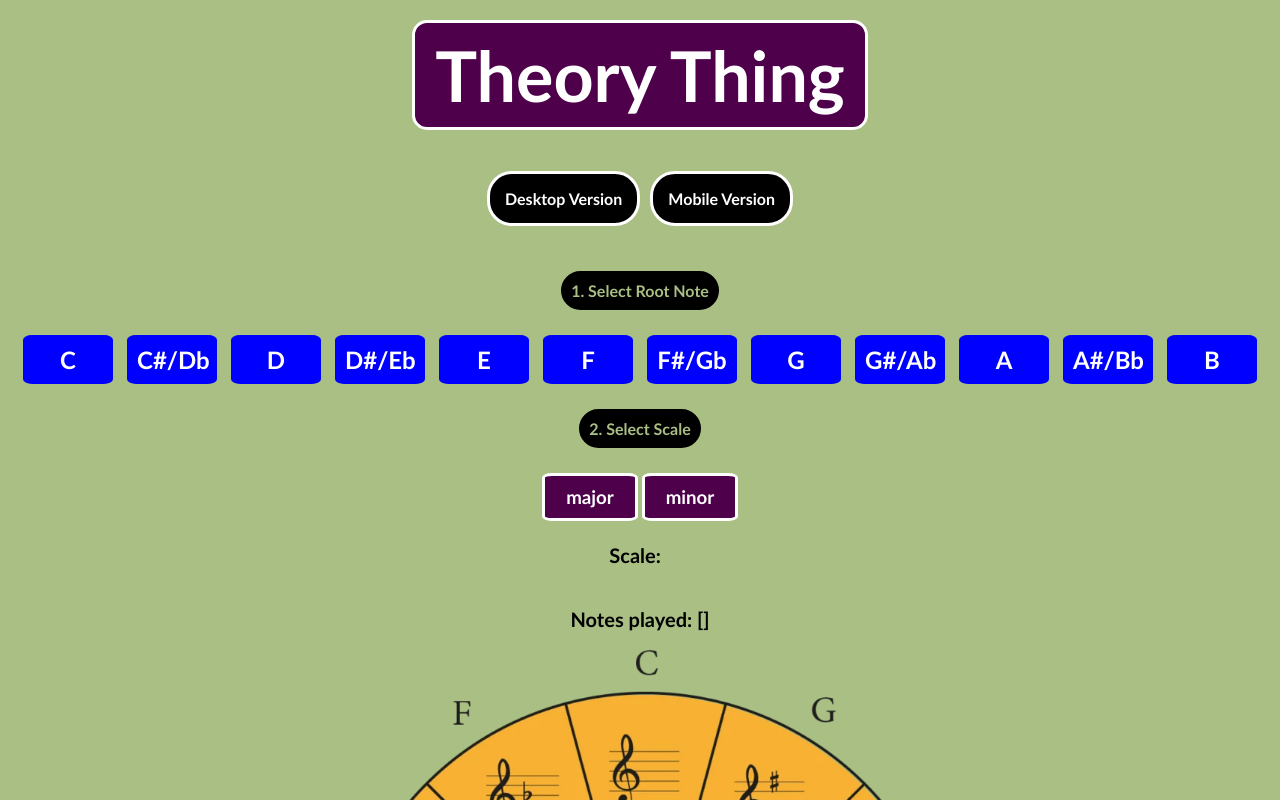
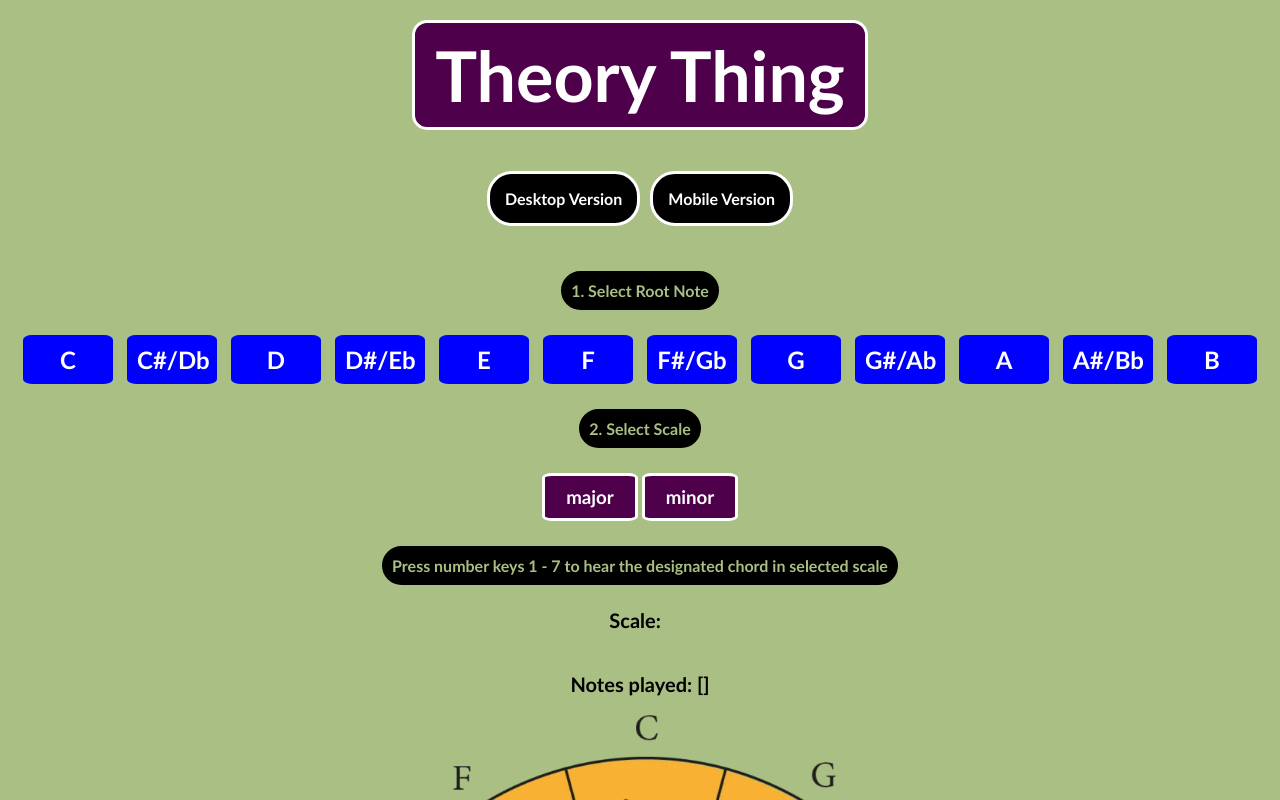
Before and after one commit to taariqelliott/theory-thing, a React (Vite) app: page / in a window 1280 px wide. Shown: the top 800 px of the page. Built offline with nearby package versions, Linux system fonts and the light colour scheme.

Commit message:
changed scale text size and added more text for instructions

```diff
--- a/src/components/Desktop.jsx
+++ b/src/components/Desktop.jsx
@@ -1219,6 +1219,8 @@ function Desktop() {
                 </h3>
             </div>
 
+            <h4 className="select-scale">Press number keys 1 - 7 to hear the designated chord in selected scale </h4>
+
             <h1 className="scaleInfo">
                 Scale:&nbsp;<span className="noteValue">{noteValue}</span>&nbsp;
                 <span className="chordValue">{chordValue}</span>
```
